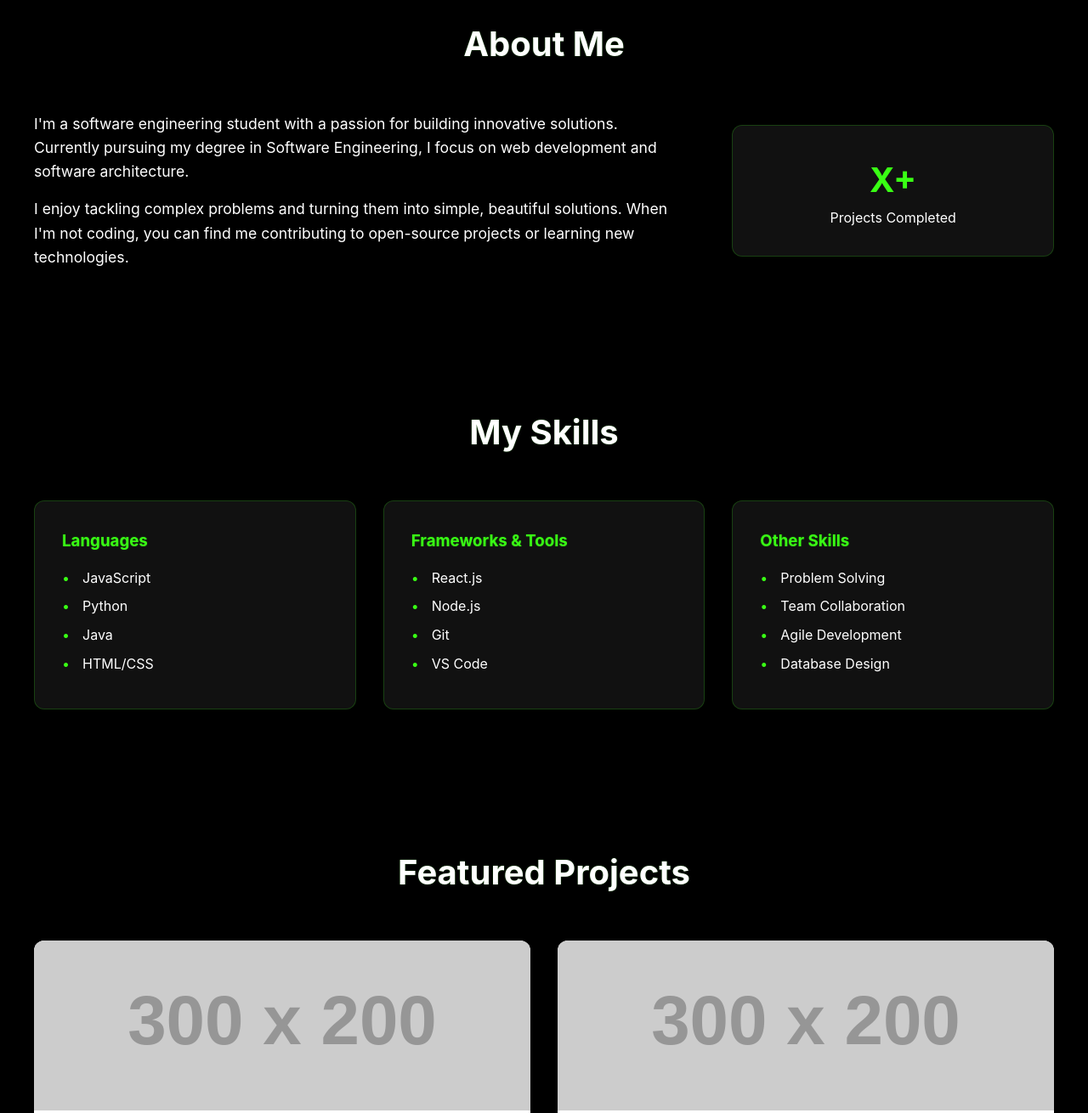
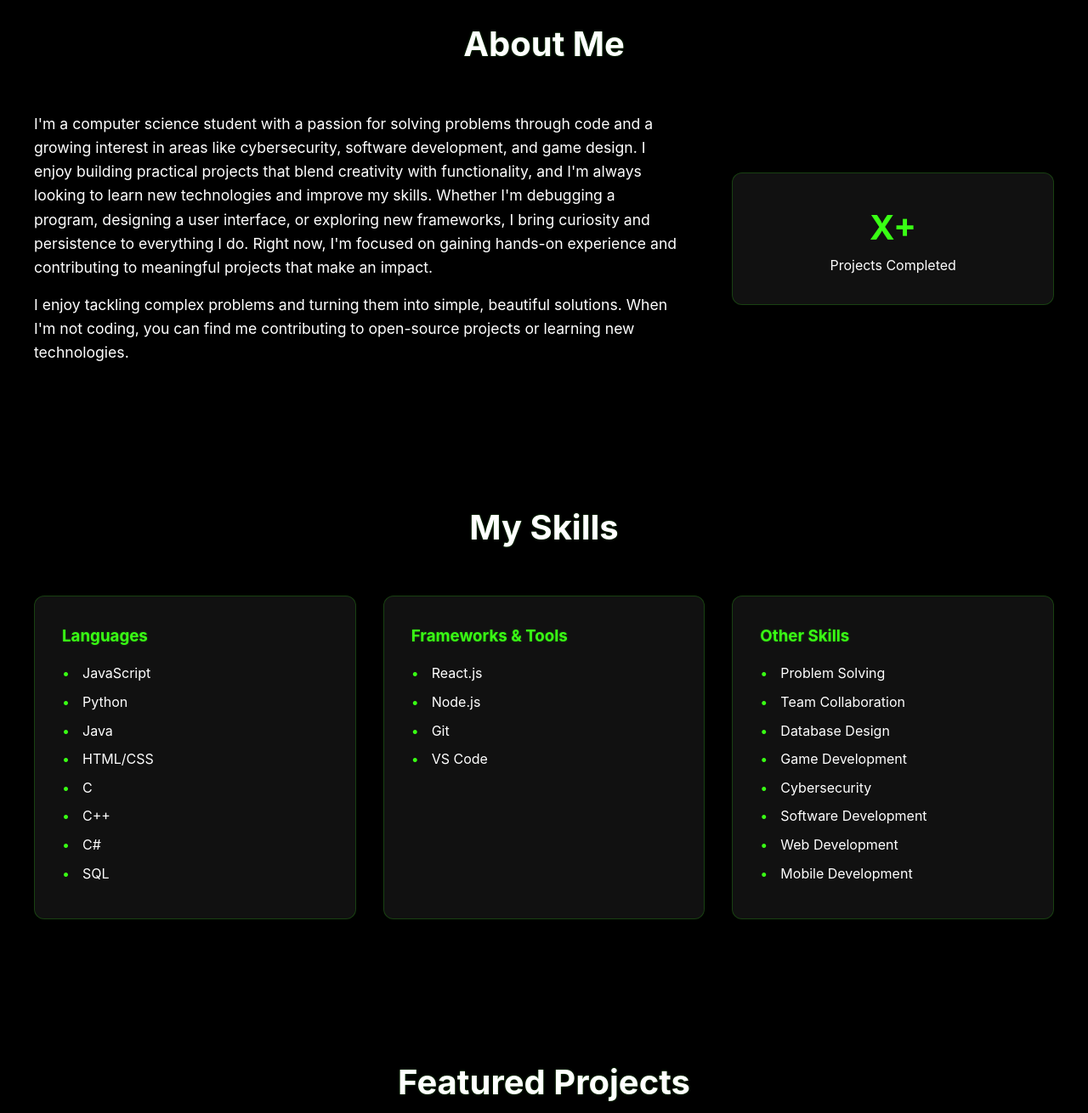
Before and after one commit to zachtaylorcsc/zachtaylorcsc.github.io, a plain HTML site: page index.html in a window 1280 px wide. Shown: the part 860-2170 px from the top of the page at 85% size. Drawn offline with Linux system fonts and the light colour scheme; placeholder pictures from the web are drawn by us.

Commit message:
Fixed about me section Added skills in skills section

```diff
--- a/index.html
+++ b/index.html
@@ -25,7 +25,7 @@
         <section id="home" class="hero">
             <div class="hero-content">
                 <h1>Hi, I'm <span class="highlight">Zach Taylor</span></h1>
-                <h2>Software Engineering Student at Baylor University</h2>
+                <h2>Computer Scientist at Baylor University</h2>
                 <p>Passionate about creating efficient solutions and learning new technologies</p>
                 <div class="cta-buttons">
                     <a href="#projects" class="btn primary">View My Work</a>
@@ -38,7 +38,7 @@
             <h2 class="section-title">About Me</h2>
             <div class="about-content">
                 <div class="about-text">
-                    <p>I'm a software engineering student with a passion for building innovative solutions. Currently pursuing my degree in Software Engineering, I focus on web development and software architecture.</p>
+                    <p>I'm a computer science student with a passion for solving problems through code and a growing interest in areas like cybersecurity, software development, and game design. I enjoy building practical projects that blend creativity with functionality, and I'm always looking to learn new technologies and improve my skills. Whether I'm debugging a program, designing a user interface, or exploring new frameworks, I bring curiosity and persistence to everything I do. Right now, I'm focused on gaining hands-on experience and contributing to meaningful projects that make an impact.</p>
                     <p>I enjoy tackling complex problems and turning them into simple, beautiful solutions. When I'm not coding, you can find me contributing to open-source projects or learning new technologies.</p>
                 </div>
                 <div class="about-stats">
@@ -60,6 +60,10 @@
                         <li>Python</li>
                         <li>Java</li>
                         <li>HTML/CSS</li>
+                        <li>C</li>
+                        <li>C++</li>
+                        <li>C#</li>
+                        <li>SQL</li>
                     </ul>
                 </div>
                 <div class="skill-category">
@@ -76,8 +80,12 @@
                     <ul class="skill-list">
                         <li>Problem Solving</li>
                         <li>Team Collaboration</li>
-                        <li>Agile Development</li>
                         <li>Database Design</li>
+                        <li>Game Development</li>
+                        <li>Cybersecurity</li>
+                        <li>Software Development</li>
+                        <li>Web Development</li>
+                        <li>Mobile Development</li>
                     </ul>
                 </div>
             </div>
```
